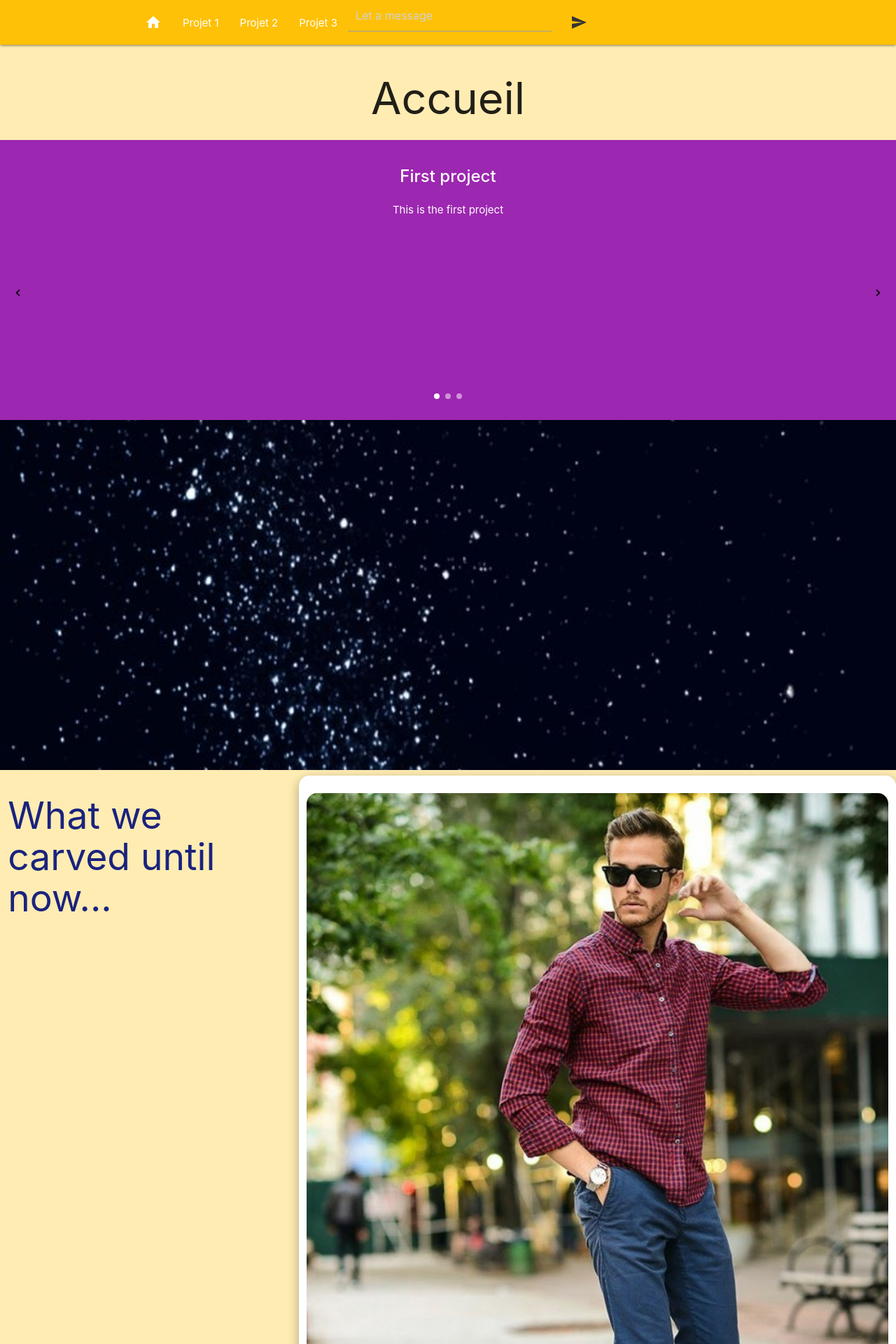
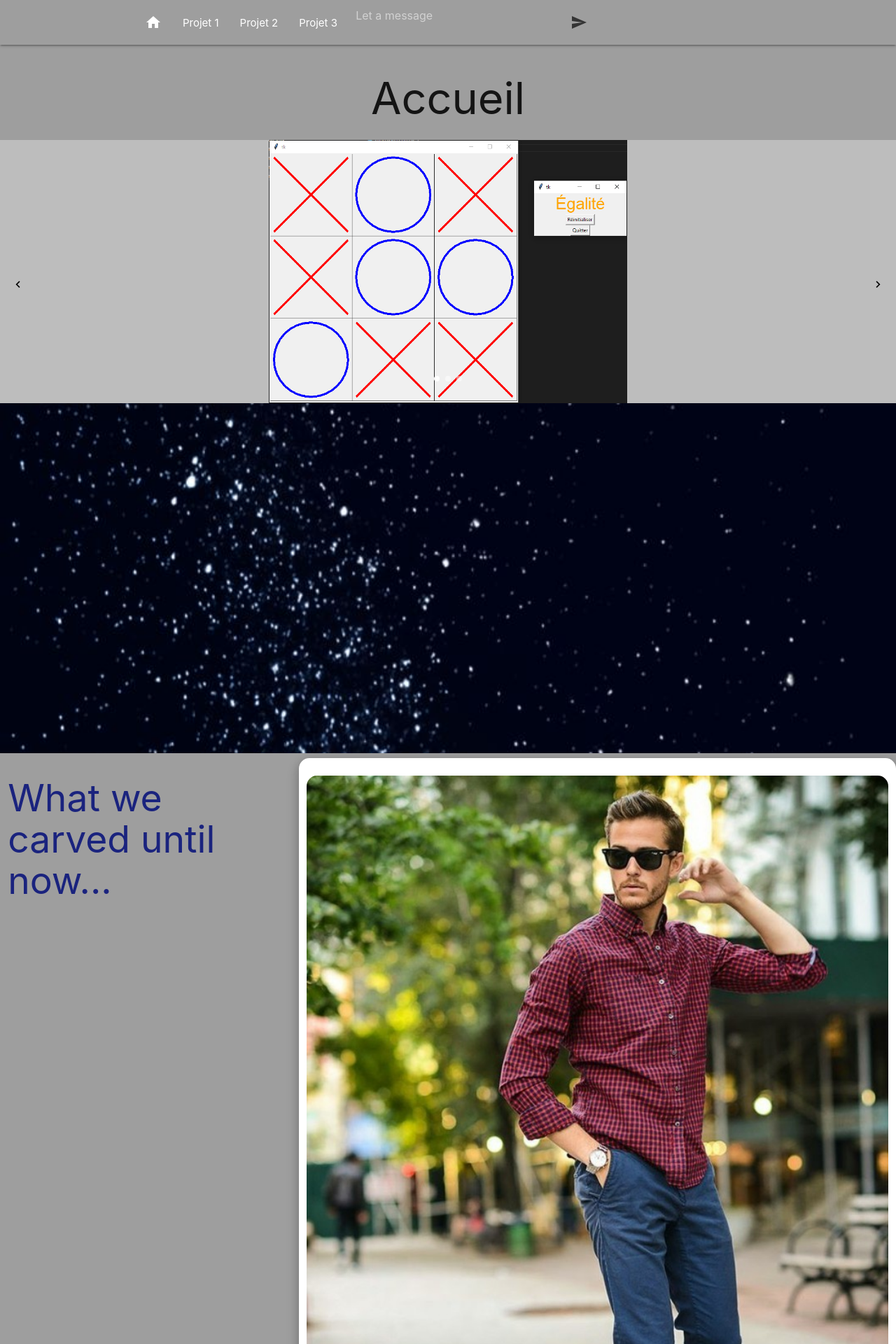
Before and after one commit to KoniKunHugo/PHP-JS-Projet, a PHP site: page / in a window 1280 px wide. Shown: the top 1920 px of the page at 70% size. Run offline with PHP 8.4, Linux system fonts and the light colour scheme.

Commit message:
new commit

```diff
--- a/config/login.php
+++ b/config/login.php
@@ -0,0 +1,4 @@
+
+
+
+header('Location: index.php');
--- a/config/logout.php
+++ b/config/logout.php
@@ -0,0 +1,4 @@
+
+
+
+header('Location: index.php');
--- a/css/style.css
+++ b/css/style.css
@@ -53,3 +53,24 @@
 p{
     margin : 0;
 }
+
+nav{
+    position: sticky!important;
+}
+
+.wrapper{
+    margin: 50px;
+    padding: 20px 20px 20px;
+}
+
+.twitch{
+    width: 30%!important;;
+}
+
+.conf{
+    width:45%!important;
+}
+
+.morpion{
+    width:40%!important;
+}
--- a/index.php
+++ b/index.php
@@ -17,12 +17,15 @@
       <!-- <meta name="icon" href=""/> -->
     </head>
 
-    <body class="amber lighten-4">
-        <nav class="amber">
+    <body class="grey">
+        <nav class="grey darker-1">
           <div class="nav-wrapper">
             <div class="container">
               <a href="#" data-target="slide-out" class="sidenav-trigger btn-floating pulse waves-effect waves-light"><i class="material-icons">menu</i></a>
-              <a href="#" class="brand-logo hide-on-large-only">Accueil</a>
+              <!-- <//?php -->
+              <!-- isset:(user)==1 -->
+              <a href="#" class="brand-logo hide-on-large-only">Bienvenue cher visiteur</a>
+              <!-- ?>-->
               <ul class="hide-on-med-and-down">
                 <li><a href="index.php"><i class="material-icons">home</i></a></li>
                 <div class="center">
@@ -73,16 +76,21 @@
               </a>
             </div>
           </div>
-          <div class="carousel-item purple white-text" href="#one!">
+          <!-- Violet -->
+          <div class="carousel-item grey lighten-1 white-text" href="#one!">
+            <img src="img/morpion.jpg" class="morpion">
             <h2>First project</h2>
             <p class="white-text">This is the first project</p>
           </div>
-          <div class="carousel-item p2 lighten-4 white-text" href="#two!">
+          <!-- Gris -->
+          <div class="carousel-item p2 grey lighten-1 white-text" href="#two!">
+            <img src="img/conferences.webp" class="conf">
             <h2>Second project</h2>
             <p class="white-text">This is the second project</p>
-            <img class="img-carousel responsive-img" >
           </div>
-          <div class="carousel-item grey darken-2 white-text" href="#three!">
+          <!-- Dark -->
+          <div class="carousel-item grey lighten-1 white-text" href="#three!">
+            <img src="img/twitch.webp" class="twitch">
             <h2>Third Project</h2>
             <p class="white-text">This is the third project</p>
           </div>
```
Also changed, not shown: img/morpion.jpg (added).
